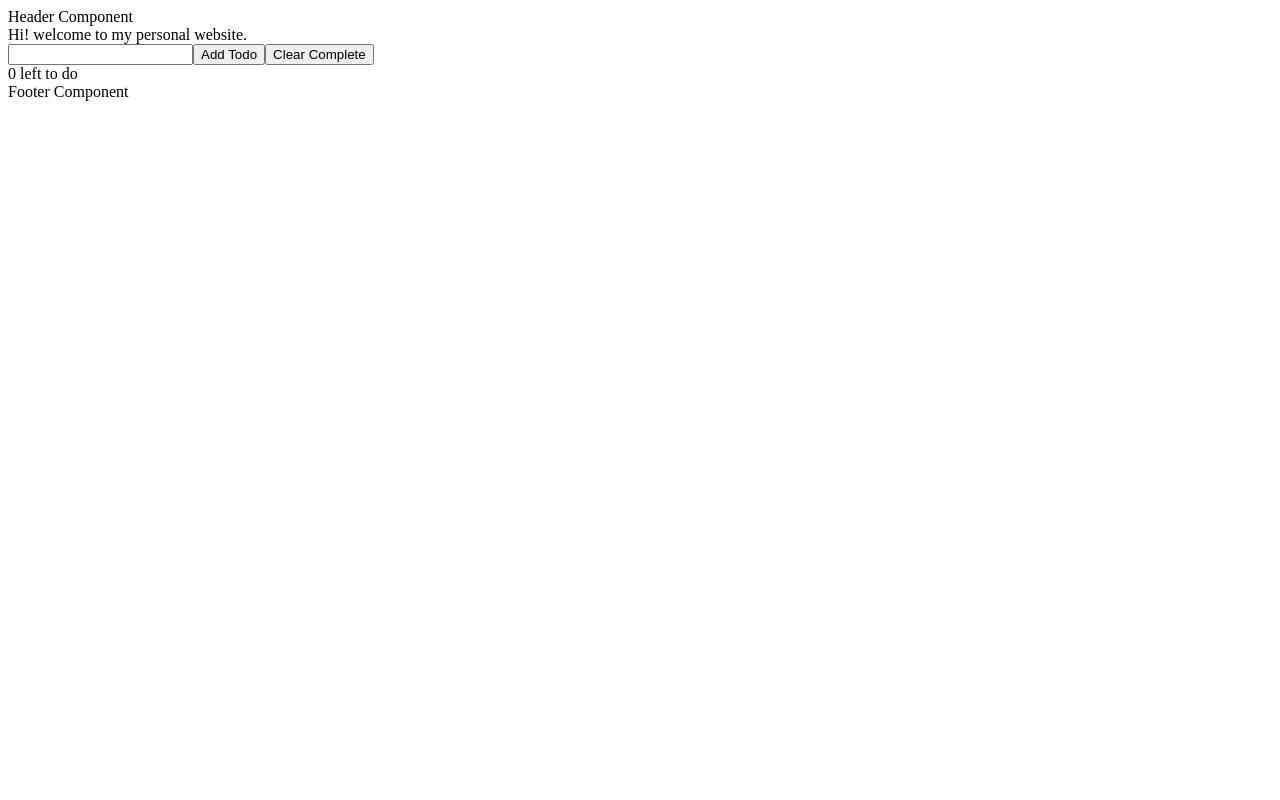
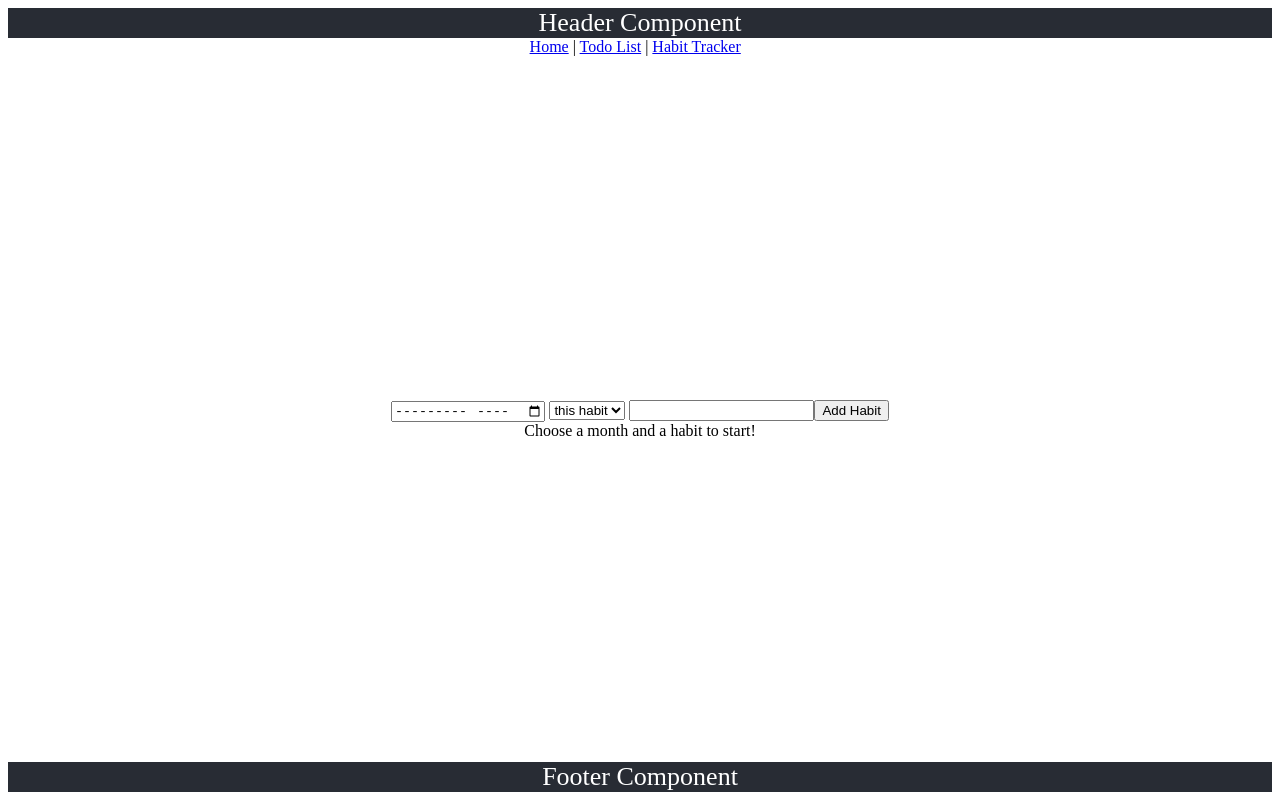
Before and after one commit to ChristopherCautivar/personal-react-website, a React (Create React App) app: page /habittracker in a window 1280 px wide. Built offline with nearby package versions, Linux system fonts and the light colour scheme.

Commit message:
see comments in github

```diff
--- a/src/App.css
+++ b/src/App.css
@@ -1,5 +1,9 @@
 .App {
   text-align: center;
+  height: 98vh;
+  max-height: 98vh;
+  display: flex;
+  flex-direction: column;
 }
 
 .App-logo {
@@ -13,20 +17,9 @@
   }
 }
 
-.App-header {
+.App-header, .App-footer {
   background-color: #282c34;
-  min-height: 100vh;
-  display: flex;
-  flex-direction: column;
-  align-items: center;
-  justify-content: center;
-  font-size: calc(10px + 2vmin);
-  color: white;
-}
-
-.App-footer {
-  background-color: #282c34;
-  min-height: 100vh;
+  max-height: 10vh;
   display: flex;
   flex-direction: column;
   align-items: center;
@@ -47,3 +40,11 @@
     transform: rotate(360deg);
   }
 }
+
+.Component {
+  height: 100%;
+}
+
+nav {
+  width: 98vw;
+}
--- a/src/App.js
+++ b/src/App.js
@@ -2,8 +2,11 @@
 import TodoList from './components/TodoList';
 import HeaderComponent from './components/HeaderComponent';
 import FooterComponent from './components/FooterComponent';
-import { Switch, Route, Redirect, withRouter } from 'react-router-dom';
+import { BrowserRouter, Routes, Route } from 'react-router-dom';
 import LandingPage from './components/LandingPage';
+import Navbar from './components/Navbar';
+import './App.css';
+import HabitTracker from './components/HabitTracker';
 
 
 
@@ -11,12 +14,18 @@ function App() {
 
   return (
     // use a fragment (empty element) to return the elements nested within
-    <>
+    <div className='App'>
       <HeaderComponent/>
-      <LandingPage/>
-      <TodoList/>
+      <BrowserRouter>
+        <Navbar/>
+        <Routes>
+          <Route path="/" element={<LandingPage/>}/>
+          <Route path="/todolist" element={<TodoList/>}/>
+          <Route path="/habittracker" element={<HabitTracker/>}/>
+        </Routes>
+      </BrowserRouter>
       <FooterComponent/>
-    </>
+    </div>
   );
 }
 
--- /dev/null
+++ b/src/components/HabitCalendar.js
@@ -0,0 +1,25 @@
+import React from 'react';
+import HabitDay from './HabitDay';
+
+function track(){
+}
+
+export default function HabitCalendar({ monthSelected }) {
+  const [year, month] = monthSelected.split("-").map(e=>parseInt(e))
+  const lastDate = new Date(year, month, 0)
+  const firstDate = new Date(year, month-1)
+  const calendarLength = lastDate.getDate() + (7-((lastDate.getDate() + firstDate.getDay())%7))
+  const a = Array.from(Array(lastDate.getDate()).keys())
+  // const a = Array(lastDate.getDate()).fill(0).map(()=>i++)
+  return (
+    <table>
+      <tbody>
+        {/* <tr> */}
+          {/* <HabitDay day={1}/> */}
+        {/* </tr> */}
+        {console.log(calendarLength)}
+        {console.log(firstDate.getDay())}
+      </tbody>
+    </table>
+  );
+}
--- /dev/null
+++ b/src/components/HabitDay.js
@@ -0,0 +1,9 @@
+import React from 'react';
+
+export default function HabitDay({ day }) {
+  return (
+    <td>
+        <button className='tracked'>{day}</button>
+    </td>
+  );
+}
--- /dev/null
+++ b/src/components/HabitTracker.css
@@ -0,0 +1,7 @@
+.tracked {
+    background-color: aquamarine;
+}
+table {
+    margin-left: auto;
+    margin-right: auto;
+}
--- /dev/null
+++ b/src/components/HabitTracker.js
@@ -0,0 +1,37 @@
+import React, { useState, useRef, useEffect} from 'react';
+import HabitCalendar from './HabitCalendar';
+import './HabitTracker.css'
+
+export default function HabitTracker() {
+  const habitMonth = useRef()
+  const habitName = useRef()
+  const [monthTouched, setMTouched] = useState(0)
+  const [habits, setHabits] = useState(["this habit"])
+
+  // a habit "object" will have a name, a calendar, and an id
+  // a calendar "object" will have a month-year name, and days
+  // a day "object" will have a number and the state of the habit
+
+  function handleAddHabit(e){
+    const name = habitName.current.value
+    if (name === '') return
+    setHabits(prevHabits => [...prevHabits, name])
+    habitName.current.value = null
+  }
+
+  return (
+      <div className='Component'>
+        <input ref={habitMonth} type="month" onChange={()=>{setMTouched((monthTouched%2)+1)}}/>
+        {" "}
+        <select>
+          {habits.map(habit=><option>{habit}</option>)}
+        </select>
+        {" "}
+        <input ref={habitName} type="text"/>
+        <button onClick={handleAddHabit}>Add Habit</button>
+        {monthTouched ?
+         <HabitCalendar monthSelected={habitMonth.current.value}/> :
+          <div>Choose a month and a habit to start!</div>}
+      </div>
+  );
+}
--- a/src/components/LandingPage.js
+++ b/src/components/LandingPage.js
@@ -1,5 +1,5 @@
 import React from 'react';
 
 export default function LandingPage() {
-  return <div>Hi! welcome to my personal website.</div>;
+  return <div className='Component'>Hi! welcome to my personal website.</div>;
 }
--- /dev/null
+++ b/src/components/Navbar.js
@@ -0,0 +1,14 @@
+import React from 'react';
+import { Link } from 'react-router-dom';
+
+export default function Navbar() {
+  return (
+    <nav className='Component'>
+      <span>
+        <Link to="/">Home</Link>{" "}|{" "}
+        <Link to="/todolist">Todo List</Link>{" "}|{" "}
+        <Link to="/habittracker">Habit Tracker</Link>
+      </span>
+    </nav>
+  );
+}
--- a/src/components/TodoList.js
+++ b/src/components/TodoList.js
@@ -60,18 +60,18 @@ export default function TodoList() {
 
   // return an array of Todo components corresponding to each todo in todoProp
   return (
-    <>
+    <div className='Component'>
+      {/* create an input element that has a ref that will correspond to a variable */}
+      <input ref={todoNameRef} type="text" />
+      <button onClick={handleAddTodo}>Add Todo</button>
+      <button onClick={handleClearTodos}>Clear Complete</button>
       {/* react functional component will be rendered here and passed the todos as a prop. We also
           pass the toggleTodo function as a prop, through TodoList, down to Todo, in order to access
           the specific todo id, rather than querying for the id, or storing it in html */}
       {todos.map(todo => <Todo key={todo.id} toggleTodo={toggleTodo} todo={todo}/>)}
-      {/* create an input element that has a ref that will correspond to a variable */}
-      <input ref={todoNameRef} type="text" />
-      <button onClick={handleAddTodo}>Add Todo</button>
-      <button onClick={handleClearTodos}>Clear Complete</button>
       {/* notice how you can insert the results of code into divs and it will render them in real
           time due to state control, probably */}
       <div>{todos.filter(todo => !todo.complete).length} left to do</div>
-    </>
+    </div>
   );
 }
```
Also changed, not shown: public/index.html (+0 -23 lines), habit tracker wireframe.png (added).
